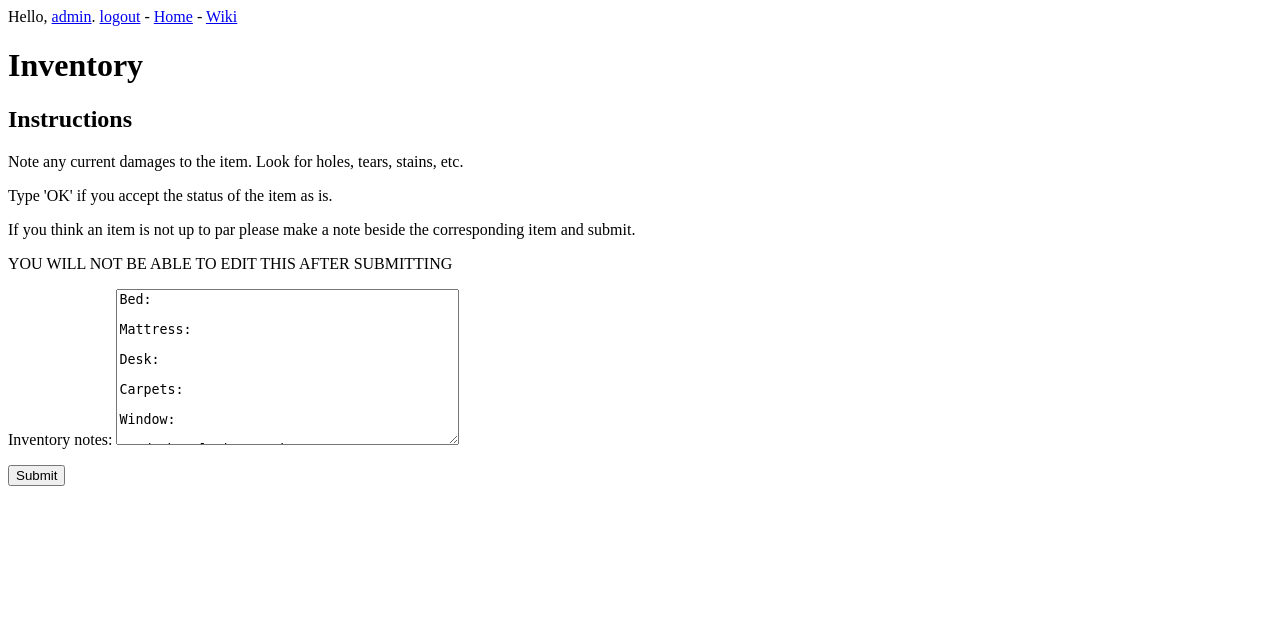
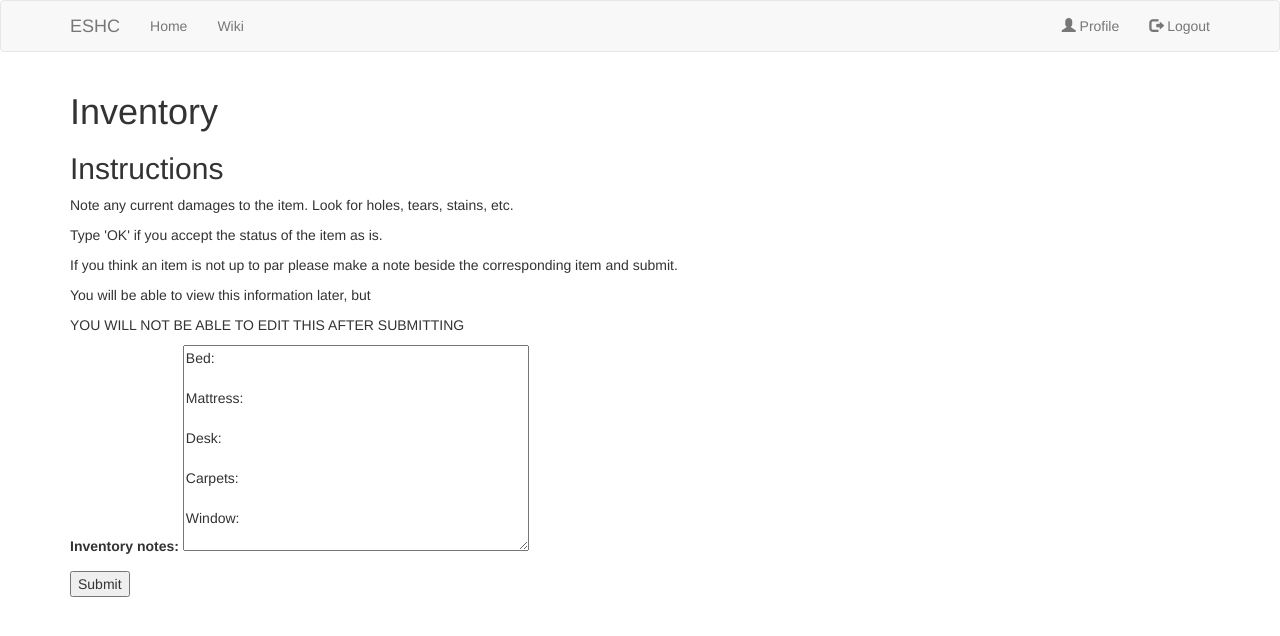
Before and after one commit to eshc/eshc-intranet, a Django app: page /leases/inventory/2 in a window 1280 px wide. Shown: the top 636 px of the page. Run offline with Django 3.2, Linux system fonts and the light colour scheme; a user stored in the database is signed in; data comes from the database, SQL or seed files in the repository; both versions use the stored data as it was after the commit; some libraries are stand-ins or nearby versions.

Commit message:
Add navbar

```diff
--- /dev/null
+++ b/home/static/home/style.css
@@ -0,0 +1,3 @@
+p {
+	/*font-size: 16px;*/
+}
--- a/home/templates/home/base.html
+++ b/home/templates/home/base.html
@@ -1,15 +1,45 @@
+<!DOCTYPE html>
+<html lang="en">
 <!-- Parent template -->
-<p>
-{% if user.is_authenticated %}
-	Hello, <a href="{% url 'users:profile' %}">{{ user.username }}</a>.
-	<a href="{% url 'users:logout' %}">logout</a> -
-{% else %}
-	<a href="{% url 'users:login' %}">Login</a> -
-	<a href="{% url 'users:register' %}">Register</a> -
-{% endif %}
-	<a href="{% url 'home:index' %}">Home</a> -
-	<a href="/wiki/">Wiki</a>
-</p>
+{% load static %}
+<head>
+	<meta charset="utf-8">
+	<meta name="viewport" content="width=device-width, initial-scale=1">
 
+	 <!-- Latest compiled and minified CSS -->
+	<link rel="stylesheet" href="https://maxcdn.bootstrapcdn.com/bootstrap/3.3.7/css/bootstrap.min.css">
+	<!-- jQuery library -->
+	<script src="https://ajax.googleapis.com/ajax/libs/jquery/3.2.1/jquery.min.js"></script>
+	<!-- Latest compiled JavaScript -->
+	<script src="https://maxcdn.bootstrapcdn.com/bootstrap/3.3.7/js/bootstrap.min.js"></script>
+	<link rel="stylesheet" type="text/css" href="{% static 'home/style.css' %}" />
 
-{% block content %}{% endblock content %}
+	<title>ESHC Intranet</title>
+</head>
+
+<body>
+<nav class="navbar navbar-default">
+	<div class="container">
+		<div class="navbar-header">
+			<a class="navbar-brand" href="{% url 'home:index' %}">ESHC</a>
+		</div>
+		<ul class="nav navbar-nav">
+			<li><a href="{% url 'home:index' %}">Home</a></li>
+			<li><a href="/wiki/">Wiki</a></li>
+		</ul>
+		<ul class="nav navbar-nav navbar-right">
+			{% if user.is_authenticated %}
+				<li><a href="{% url 'users:profile' %}"><span class="glyphicon glyphicon-user"></span> Profile</a></li>
+				<li><a href="{% url 'users:logout' %}"><span class="glyphicon glyphicon-log-out"></span> Logout</a></li>
+			{% else %}
+				<li><a href="{% url 'users:register' %}"><span class="glyphicon glyphicon-user"></span> Register</a></li>
+				<li><a href="{% url 'users:login' %}"><span class="glyphicon glyphicon-log-in"></span> Login</a></li>
+			{% endif %}
+		</ul>
+	</div>
+</nav>
+
+<div class="container">
+	{% block content %}{% endblock content %}
+</div>
+</body>
--- a/leases/templates/leases/inventory.html
+++ b/leases/templates/leases/inventory.html
@@ -6,6 +6,7 @@
 {% if saved_inventory %}
 	<p>Your saved inventory for this lease:</p>
 	<pre>{{ saved_inventory }}</pre>
+	<!-- {{ saved_inventory|linebreaksbr }} -->
 {% else %}
 	{% if lease %}
 
@@ -13,6 +14,7 @@
 	<p>Note any current damages to the item. Look for holes, tears, stains, etc.</p>
 	<p>Type 'OK' if you accept the status of the item as is.</p>
 	<p>If you think an item is not up to par please make a note beside the corresponding item and submit.</p>
+	<p>You will be able to view this information later, but</p>
 	<p>YOU WILL NOT BE ABLE TO EDIT THIS AFTER SUBMITTING</p>
 	<form method="POST" action="{% url 'leases:inventory' lease.id %}">
 	    {% csrf_token %}
```
Also changed, not shown: templates/admin/base_site.html (added, +9 -0 lines), README.md, db.sqlite3.
